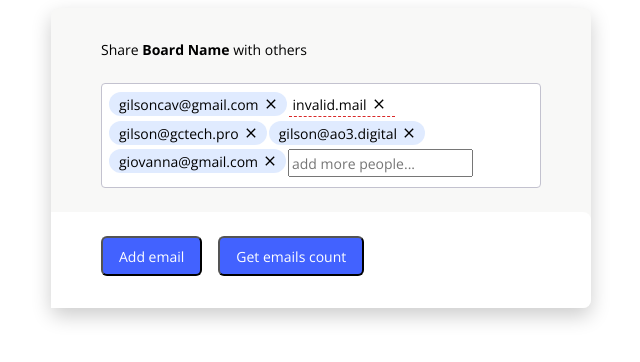
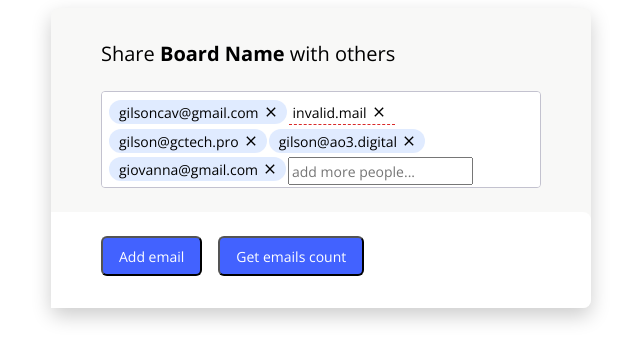
Before and after one commit to gilsoncav/emails-tags-input, a website built with webpack: page src/index.html in a window 1280 px wide. Shown: the whole page, without its empty margins (319-959 px from the left). Built offline with nearby package versions, Linux system fonts and the light colour scheme.

Commit message:
Fix label font size

```diff
--- a/src/index-styles.css
+++ b/src/index-styles.css
@@ -70,7 +70,9 @@ div {
 .gct-emails-input input {
 }
 
-.gct-emails-input__label {
+.gct-emails-input__label,
+.gct-emails-input__label strong {
+  font-size: 20px;
 }
 
 /* The container that displays the entered email Blocks */
```
